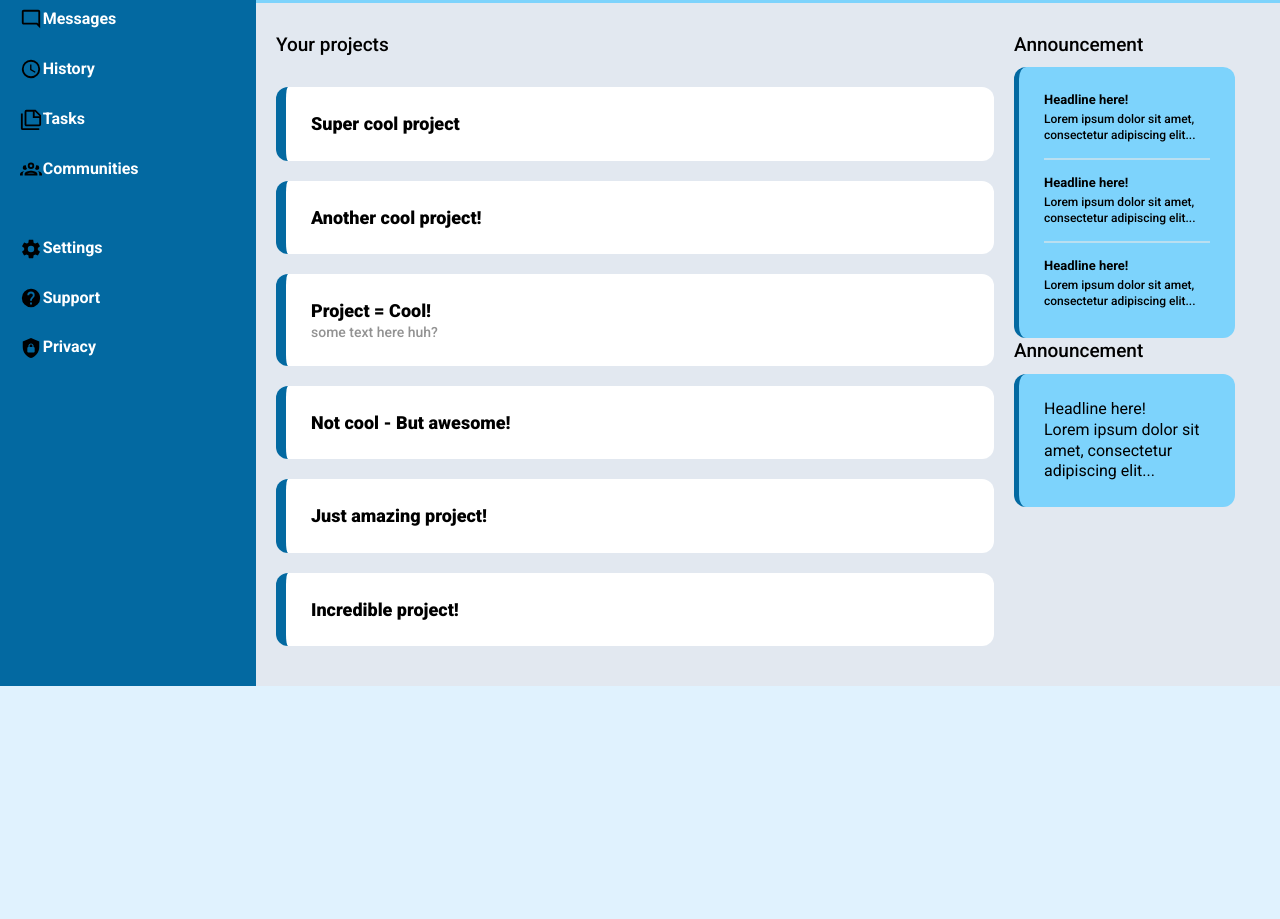
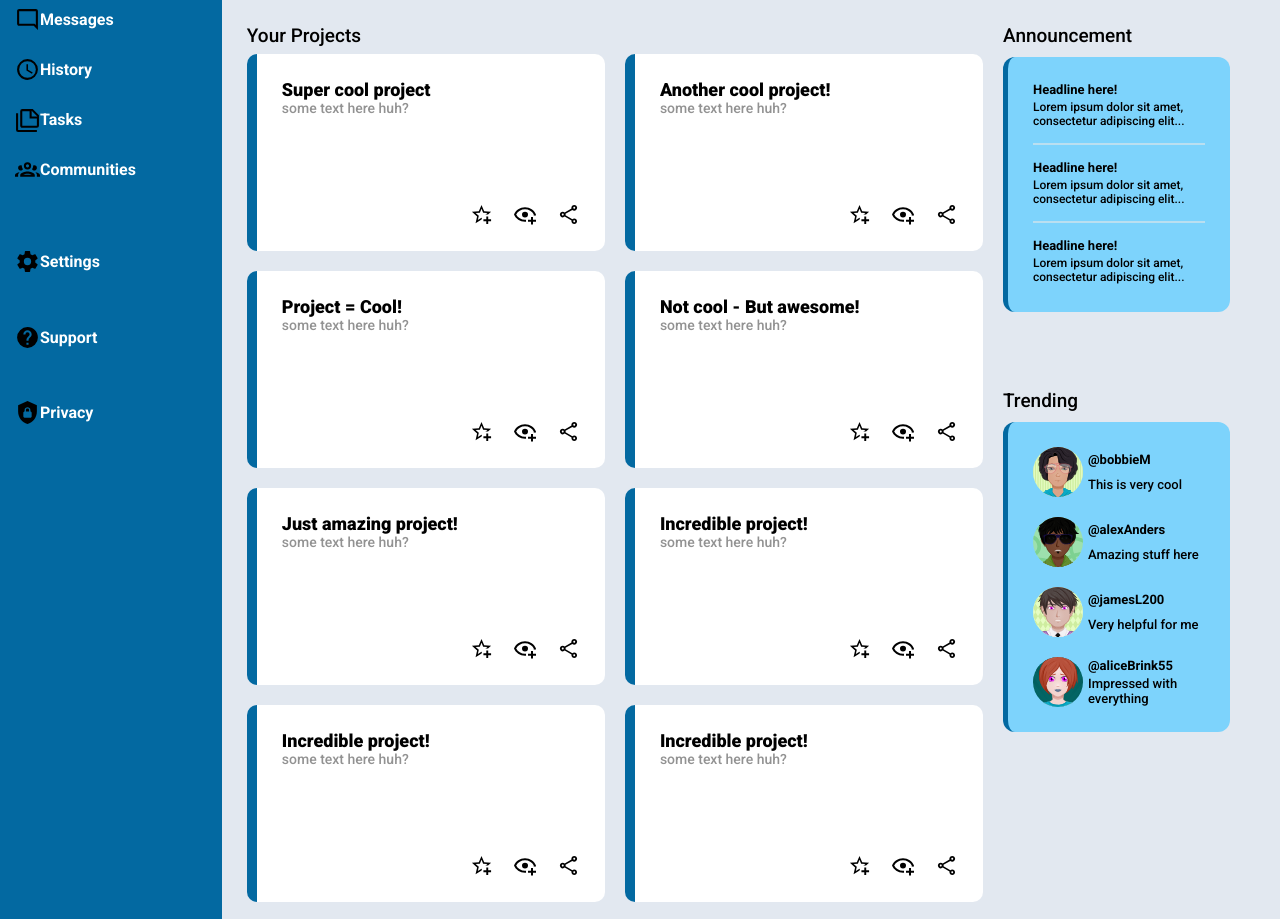
Before and after one commit to mypaxpax/Dashboard, a plain HTML site: page index.html in a window 1280 px wide. Shown: the part 186-1105 px from the top of the page. Before the commit the page ends 872 px from the top, so only its background shows below. Drawn offline with Linux system fonts and the light colour scheme.

Commit message:
Card section and trending

```diff
--- a/index.html
+++ b/index.html
@@ -50,28 +50,90 @@
             </ul>
         </div>
         <div class="content">
+            <div class="project-header">
+                <p>Your Projects</p>
+            </div>
             <div class="card-container">
-                <div class="right-section-headline">
-                    Your projects
-                </div>
                 <div class="card">
                     <p class="title">Super cool project</p>
+                    <p>some text here huh?</p>
+                    <div class="card-icons">
+                        <img src="./images/icons/star.svg">
+                        <img src="./images/icons/eye.svg">
+                        <img src="./images/icons/share.svg">
+                    </div>
                 </div>
                 <div class="card">
                     <p class="title">Another cool project!</p>
+                    <p>some text here huh?</p>
+                    <div class="card-icons">
+                        <img src="./images/icons/star.svg">
+                        <img src="./images/icons/eye.svg">
+                        <img src="./images/icons/share.svg">
+                    </div>
                 </div>
                 <div class="card">
                     <p class="title">Project = Cool!</p>
                     <p>some text here huh?</p>
+                    <div class="card-icons">
+                        <img src="./images/icons/star.svg">
+                        <img src="./images/icons/eye.svg">
+                        <img src="./images/icons/share.svg">
+                    </div>
                 </div>
                 <div class="card">
                     <p class="title">Not cool - But awesome!</p>
+                    <p>some text here huh?</p>
+                    <div class="card-icons">
+                        <img src="./images/icons/star.svg">
+                        <img src="./images/icons/eye.svg">
+                        <img src="./images/icons/share.svg">
+                    </div>
                 </div>
                 <div class="card">
                     <p class="title">Just amazing project!</p>
+                    <p>some text here huh?</p>
+                    <div class="card-icons">
+                        <img src="./images/icons/star.svg">
+                        <img src="./images/icons/eye.svg">
+                        <img src="./images/icons/share.svg">
+                    </div>
                 </div>
                 <div class="card">
                     <p class="title">Incredible project!</p>
+                    <p>some text here huh?</p>
+                    <div class="card-icons">
+                        <img src="./images/icons/star.svg">
+                        <img src="./images/icons/eye.svg">
+                        <img src="./images/icons/share.svg">
+                    </div>
+                </div>
+                <div class="card">
+                    <p class="title">Incredible project!</p>
+                    <p>some text here huh?</p>
+                    <div class="card-icons">
+                        <img src="./images/icons/star.svg">
+                        <img src="./images/icons/eye.svg">
+                        <img src="./images/icons/share.svg">
+                    </div>
+                </div>
+                <div class="card">
+                    <p class="title">Incredible project!</p>
+                    <p>some text here huh?</p>
+                    <div class="card-icons">
+                        <img src="./images/icons/star.svg">
+                        <img src="./images/icons/eye.svg">
+                        <img src="./images/icons/share.svg">
+                    </div>
+                </div>
+                <div class="card">
+                    <p class="title">Incredible project!</p>
+                    <p>some text here huh?</p>
+                    <div class="card-icons">
+                        <img src="./images/icons/star.svg">
+                        <img src="./images/icons/eye.svg">
+                        <img src="./images/icons/share.svg">
+                    </div>
                 </div>
             </div>
 
@@ -90,10 +152,28 @@
             </div>
 
             <div class="trending-section">
-                <p class="right-section-headline">Announcement</p>
-                <div class="announcement">
-                    <p class="boxHeadline">Headline here!</p>
-                    <p>Lorem ipsum dolor sit amet, consectetur adipiscing elit...</p>
+                <p class="right-section-headline">Trending</p>
+                <div class="trending">
+                    <div class="trending-profiles">
+                        <img class="trending-profile-img" src="./images/avatars/myAvatar.svg">
+                        <p class="profile-tag">@bobbieM</p>
+                        <p class="trending-message">This is very cool</p>
+                    </div>
+                    <div class="trending-profiles">
+                        <img class="trending-profile-img" src="./images/avatars/avatar3.svg">
+                        <p class="profile-tag">@alexAnders</p>
+                        <p class="trending-message">Amazing stuff here</p>
+                    </div>
+                    <div class="trending-profiles">
+                        <img class="trending-profile-img" src="./images/avatars/avatar4.svg">
+                        <p class="profile-tag">@jamesL200</p>
+                        <p class="trending-message">Very helpful for me</p>
+                    </div>
+                    <div class="trending-profiles">
+                        <img class="trending-profile-img" src="./images/avatars/avatar5.svg">
+                        <p class="profile-tag">@aliceBrink55</p>
+                        <p class="trending-message">Impressed with everything</p>
+                    </div>
                 </div>
             </div>
         </div>
@@ -103,62 +183,4 @@
 
 </html>
 
-<!-- <nav class="nav">
-    <ul>
-        <li><img class="icons" src="./images/icons/home.svg"></li>
-    </ul>
-    <ul>
-        <li><a href="" class="nav-links">home</a></li>
-    </ul>
-    <ul>
-        <li><img class="icons" src="./images/icons/profile.svg"></li>
-    </ul>
-    <ul>
-        <li><a href="" class="nav-links">profile</a></li>
-    </ul>
-    <ul>
-        <li><img class="icons" src="./images/icons/message.svg"></li>
-    </ul>
-    <ul>
-        <li><a href="" class="nav-links">messages</a></li>
-    </ul>
-    <ul>
-        <li><img class="icons" src="./images/icons/history.svg"></li>
-    </ul>
-    <ul>
-        <li><a href="" class="nav-links">history</a></li>
-    </ul>
-    <ul>
-        <li><img class="icons" src="./images/icons/tasks.svg"></li>
-    </ul>
-    <ul>
-        <li><a href="" class="nav-links">tasks</a></li>
-    </ul>
-    <ul>
-        <li><img class="icons" src="./images/icons/community.svg"></li>
-    </ul>
-    <ul>
-        <li><a href="" class="nav-links">communities</a></li>
-    </ul>
-</nav>
-
-<div class="nav">
-    <ul>
-        <li><img class="icons" src="./images/icons/cog.svg"></li>
-    </ul>
-    <ul>
-        <li><a href="" class="nav-links">Settings</a></li>
-    </ul>
-    <ul>
-        <li><img class="icons" src="./images/icons/support.svg"></li>
-    </ul>
-    <ul>
-        <li><a href="" class="nav-links">Support</a></li>
-    </ul>
-    <ul>
-        <li><img class="icons" src="./images/icons/privacy.svg"></li>
-    </ul>
-    <ul>
-        <li><a href="" class="nav-links">Privacy</a></li>
-    </ul>
-</div> -->
+<!--  -->
--- a/styles/style.css
+++ b/styles/style.css
@@ -3,7 +3,6 @@
 * {
     margin: 0;
     padding: 0;
-    line-height: 1.3em;
     font-family: Roboto, sans-serif;
 }
 
@@ -14,7 +13,7 @@ body {
 
 .container {
     display: grid;
-    grid-template-columns: 1fr 4fr;
+    grid-template-columns: 1fr 6fr;
     grid-template-rows: 1fr 4fr;
     height: 100vh;
 }
@@ -25,7 +24,7 @@ body {
     grid-template-rows: 60px auto;
     grid-column: 2 / 4;
     background-color: #7dd3fc;
-    padding: 25px 60px;
+    padding: 25px 25px;
 
 }
 
@@ -77,26 +76,27 @@ a.nav-links:visited {
     grid-row: 2 / 3;
     display: grid;
     grid-template-columns: 3fr 1fr;
-    grid-template-rows: 1fr 1fr;
-    padding: 30px 20px 40px 20px;
-    max-height: 100%;
+    grid-template-rows: 1fr 2fr;
+    padding: 25px;
 }
 
 .card-container{
     display: grid;
-/*     grid-template-columns: repeat(2, minmax(300px, 1fr));
-    grid-template-rows: repeat(3, minmax(200px, 1fr)); */
+    padding-top: 30px;
+    grid-template-columns: repeat(auto-fit, minmax(350px, 1fr));
     gap: 20px;
-    grid-column: 1/2;
-    grid-row: 1/3;
+    grid-column: 1 / 2;
+    grid-row: 1 / 3;
     margin-right: 20px;
 }
 
 .card {
+    display: grid;
+    grid-template-rows: 1fr 3fr 3fr;
     background-color: #FFFFFF;
     color: black;
     padding: 25px 25px;
-    border-radius: 12px;
+    border-radius: 10px;
     border-left: 10px solid #0369a1;
 }
 
@@ -113,6 +113,15 @@ a.nav-links:visited {
     font-weight: 900;
 }
 
+.card-icons {
+    display: grid;
+    grid-template-columns: 1fr 1fr 1fr;
+    grid-row: 3;
+    justify-self: end;
+    align-items: end;
+    column-gap: 20px;
+    width: 110px;
+}
 
 .announcement-section {
     grid-column: 2/3;
@@ -136,7 +145,6 @@ a.nav-links:visited {
 }
 
 .announcement {
-    grid-row: 2;
     background-color: #7dd3fc;
     padding: 25px 25px;
     margin-right: 25px;
@@ -145,12 +153,36 @@ a.nav-links:visited {
 }
 
 .trending {
-    grid-row: 4;
+    display: grid;
+    gap: 20px;
     background-color: #7dd3fc;
     padding: 25px 25px;
     margin-right: 25px;
     border-radius: 12px;
     border-left: 5px solid #0369a1;
+}
+
+.trending-profiles{
+    display: grid;
+    grid-template-columns: 55px auto;
+    align-items: center;
+}
+
+.trending-profiles > .profile-tag{
+    font-size: 13px;
+    font-weight: 700;
+}
+
+.trending-profiles > .trending-message{
+    grid-column: 2;
+    font-size: 13px;
+    font-weight: 500;
+}
+
+.trending-profiles > .trending-profile-img{
+    grid-row: span 2;
+    width: 50px;
+    border-radius: 50%;
 }
 
 .announcement-headline {
@@ -182,7 +214,7 @@ hr {
     border-radius: 50%;
 }
 
-.profile-small-img:hover{
+.profile-small img:hover{
     transform: scale(1.2);
 }
 
@@ -226,8 +258,9 @@ hr {
 
 }
 .icons{
-    width: 22px;
-    padding-left: 20px;
+    width: 25px;
+    height: 25px;
+    padding-left: 15px;
 }
 
 .logo-icon {
@@ -237,12 +270,11 @@ hr {
 .header-form{
     display: grid;
     grid-template-columns: 1fr 20fr;
-    align-items: center;
+    align-items:center;
 }
 
 .searchbar{
     background-color: rgba(233, 233, 233, 0.568);
-    padding-left: 10px;
     border-radius: 15px;
     border: none;
     height: 25px;
@@ -262,3 +294,13 @@ button:hover{
     transform: scale(1.1);
     background-color:#04517a;
 }
+
+.project-header {
+    height: 25px;
+    width: 150px;
+    grid-row: 1;
+    grid-column: 1;
+    font-weight: 500;
+    font-size: 19px;
+    color:black;
+}
```
